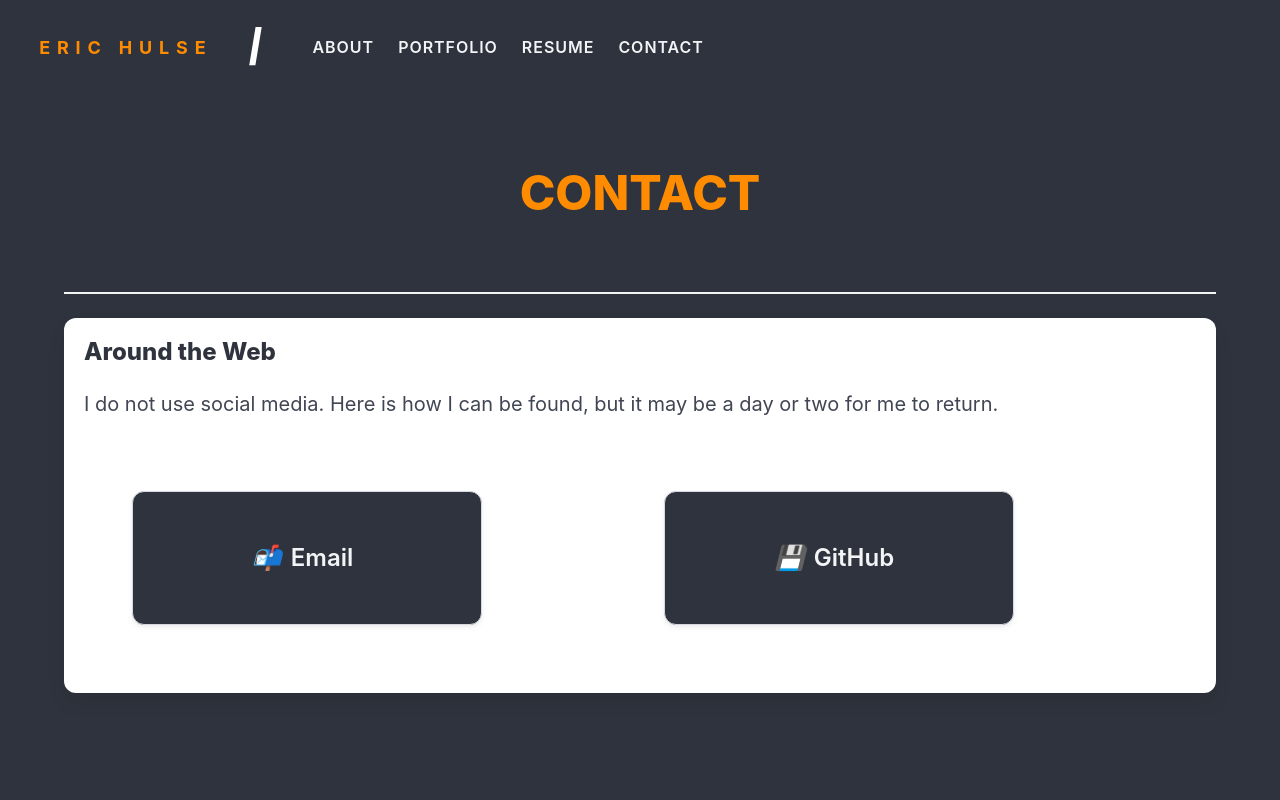
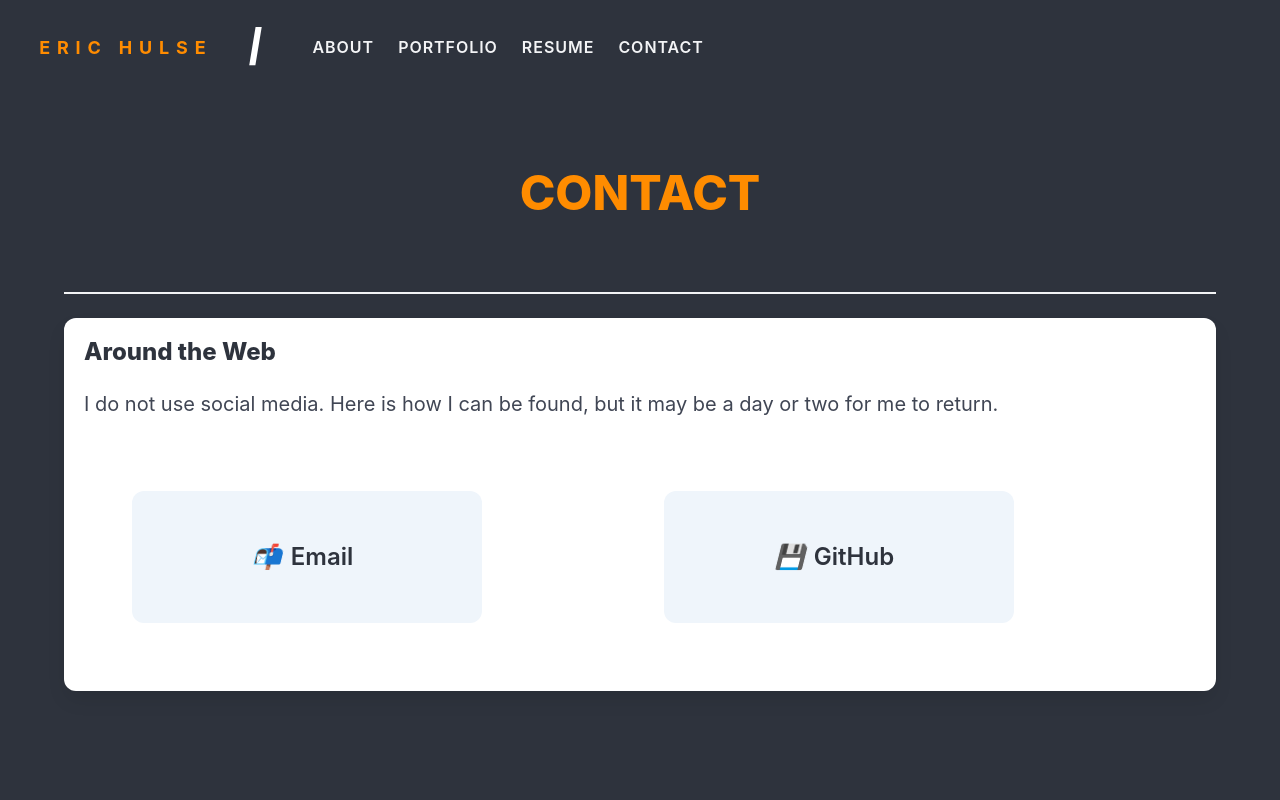
Before and after one commit to sempercuriosus/portfolio-v2, a React (Vite) app: page /contact in a window 1280 px wide. Shown: the top 800 px of the page. Built offline with nearby package versions, Linux system fonts and the light colour scheme.

Commit message:
updated color

```diff
--- a/src/components/Contact/contact.jsx
+++ b/src/components/Contact/contact.jsx
@@ -35,8 +35,8 @@ function Contact() {
               <ContactButton
                 name='Email'
                 icon='📬'
-                color='has-background-dark'
-                text='has-text-light'
+                color='is-info is-light'
+                text='has-text-dark'
                 action='email'
                 target={links.email}
               />
@@ -46,8 +46,8 @@ function Contact() {
               <ContactButton
                 name='GitHub'
                 icon='💾'
-                color='has-background-dark'
-                text='has-text-light'
+                color='is-info is-light'
+                text='has-text-dark'
                 action='github'
                 target={links.github}
               />
--- a/src/components/ui/contactButton.jsx
+++ b/src/components/ui/contactButton.jsx
@@ -15,13 +15,14 @@ function ContactButton(props) {
 
   return (
     <button
-      className={'button is-large ' + props.text + ' ' + props.color}
+      className={'button is-large ' + props.color + ' ' + props.text}
       style={{
         width: '100%',
         maxWidth: '350px',
         height: '100%',
         maxHeight: '250px',
         padding: '3rem 1rem',
+        borderColor: 'black !important',
       }}
       onClick={() => {
         openLink(props.action, props.target);
```
